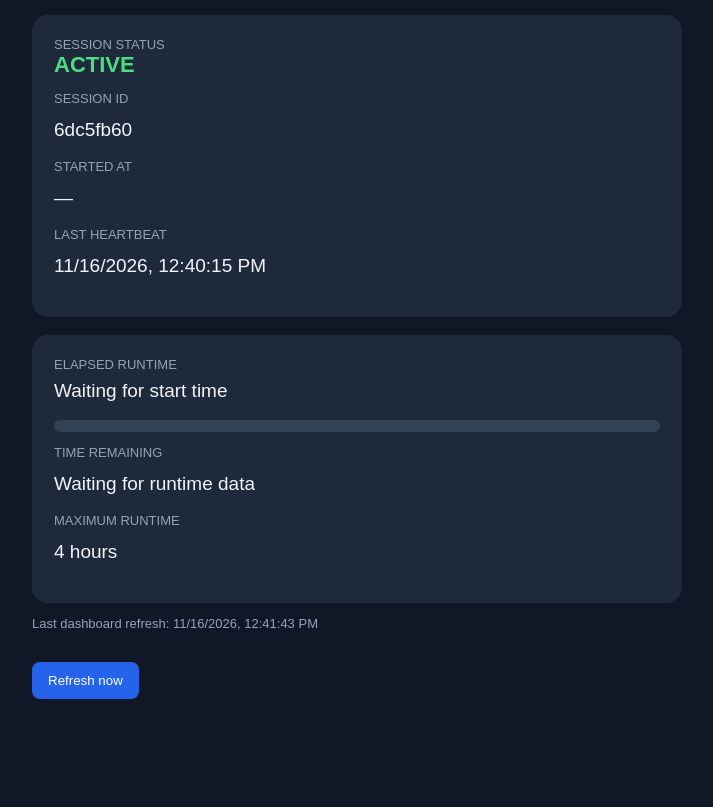
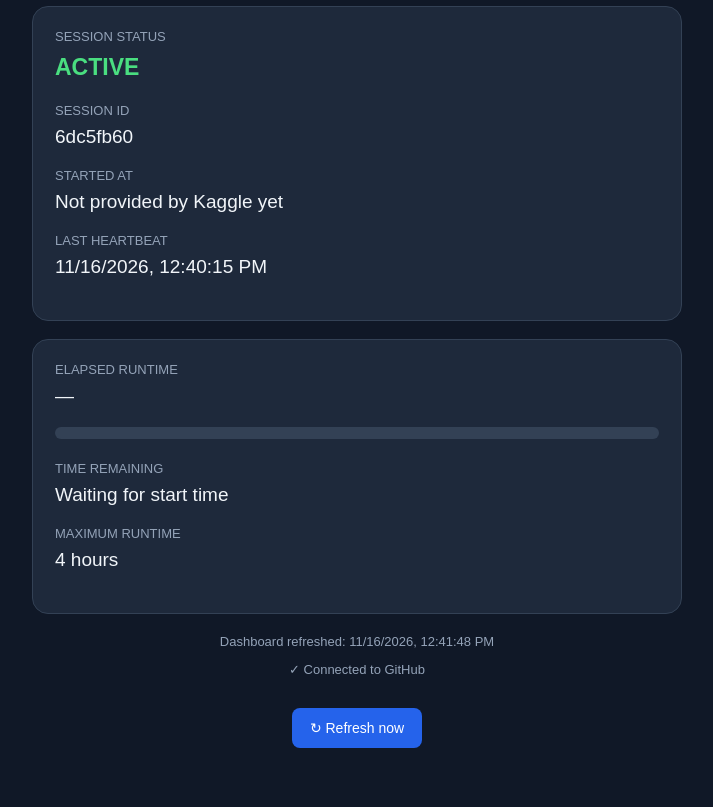
Before and after one commit to ganeshjunjuru09-cmd/kaggle-gpu-auto-stopper, a plain HTML site: page index.html in a window 1280 px wide. Shown: the part 130-937 px from the top of the page, without its empty margins (283-996 px from the left). Before the commit the page ends 893 px from the top, so only its background shows below. Drawn offline with Linux system fonts and the light colour scheme.

Commit message:
Update index.html

```diff
--- a/index.html
+++ b/index.html
@@ -4,150 +4,319 @@
 <head>
 <meta charset="UTF-8">
 <meta name="viewport" content="width=device-width, initial-scale=1">
+<meta name="theme-color" content="#101827">
 <title>Kaggle GPU Runtime Monitor</title>
+
 <style>
 *{box-sizing:border-box}
-body{margin:0;background:#101827;color:#f1f5f9;font-family:Arial,sans-serif;padding:24px}
-main{max-width:650px;margin:40px auto}
-h1{font-size:26px}
-.card{background:#1e293b;padding:22px;border-radius:16px;margin-top:18px}
-.status{font-size:22px;font-weight:bold}
-.green{color:#4ade80}.red{color:#fb7185}.yellow{color:#facc15}
-.muted{color:#94a3b8;font-size:13px}
-.value{font-size:19px;margin:8px 0 18px;overflow-wrap:anywhere}
-.track{height:12px;background:#334155;border-radius:20px;overflow:hidden}
-.bar{height:100%;width:0;background:#38bdf8;transition:width .3s}
-button{background:#2563eb;color:white;border:0;padding:11px 16px;border-radius:8px;margin-top:18px;cursor:pointer}
+
+body{
+ margin:0;
+ padding:24px;
+ background:#101827;
+ color:#f1f5f9;
+ font-family:Arial,sans-serif;
+}
+
+main{
+ max-width:650px;
+ margin:35px auto;
+}
+
+h1{
+ font-size:26px;
+ margin-bottom:8px;
+}
+
+.card{
+ background:#1e293b;
+ padding:22px;
+ border-radius:16px;
+ margin-top:18px;
+ border:1px solid #334155;
+}
+
+.muted{
+ color:#94a3b8;
+ font-size:13px;
+}
+
+.status{
+ font-size:23px;
+ font-weight:bold;
+ margin:10px 0 22px;
+}
+
+.green{color:#4ade80}
+.red{color:#fb7185}
+.yellow{color:#facc15}
+
+.value{
+ font-size:19px;
+ margin:8px 0 20px;
+ overflow-wrap:anywhere;
+}
+
+.track{
+ height:12px;
+ background:#334155;
+ border-radius:20px;
+ overflow:hidden;
+}
+
+.bar{
+ height:100%;
+ width:0%;
+ background:#38bdf8;
+ transition:width .5s;
+}
+
+button{
+ background:#2563eb;
+ color:white;
+ border:0;
+ padding:12px 18px;
+ border-radius:8px;
+ margin-top:18px;
+ cursor:pointer;
+ font-size:14px;
+}
+
 button:hover{background:#1d4ed8}
+
+.error{
+ color:#fb7185;
+}
+
+.footer{
+ margin-top:20px;
+ text-align:center;
+}
+
 </style>
 </head>
+
 <body>
 <main>
+
 <h1>⚡ Kaggle GPU Runtime Monitor</h1>
-<p class="muted">External dashboard · Automatically refreshes every 10 seconds</p>
+<p class="muted">
+ External dashboard · Automatically refreshes every 10 seconds
+</p>
 
 <div class="card">
+
  <div class="muted">SESSION STATUS</div>
- <div id="status" class="status yellow">Loading...</div>
+ <div id="status" class="status yellow">Connecting...</div>
 
- <p class="muted">SESSION ID</p>
+ <div class="muted">SESSION ID</div>
  <div id="session" class="value">—</div>
 
- <p class="muted">STARTED AT</p>
+ <div class="muted">STARTED AT</div>
  <div id="started" class="value">—</div>
 
- <p class="muted">LAST HEARTBEAT</p>
+ <div class="muted">LAST HEARTBEAT</div>
  <div id="heartbeat" class="value">—</div>
+
 </div>
 
 <div class="card">
+
  <div class="muted">ELAPSED RUNTIME</div>
  <div id="elapsed" class="value">—</div>
 
- <div class="track"><div id="bar" class="bar"></div></div>
+ <div class="track">
+  <div id="bar" class="bar"></div>
+ </div>
 
- <p class="muted">TIME REMAINING</p>
+ <div class="muted" style="margin-top:22px">
+  TIME REMAINING
+ </div>
  <div id="remaining" class="value">—</div>
 
- <p class="muted">MAXIMUM RUNTIME</p>
+ <div class="muted">MAXIMUM RUNTIME</div>
  <div id="maximum" class="value">4 hours</div>
+
+ <div id="limitWarning" class="muted"></div>
+
 </div>
 
-<p id="updated" class="muted">Waiting for data...</p>
-<button onclick="loadStatus()">Refresh now</button>
+<div class="footer">
+ <p id="updated" class="muted">Waiting for Kaggle data...</p>
+ <p id="connection" class="muted">Connecting to GitHub...</p>
+ <button onclick="loadStatus()">↻ Refresh now</button>
+</div>
+
 </main>
 
 <script>
+
+const STATUS_URL="./status.json";
+
+let sessionStart=null;
+let lastData=null;
+
 function duration(seconds){
+
  if(!Number.isFinite(seconds)) return "—";
+
  seconds=Math.max(0,Math.floor(seconds));
+
  const h=Math.floor(seconds/3600);
  const m=Math.floor((seconds%3600)/60);
  const s=seconds%60;
+
  return `${h}h ${m}m ${s}s`;
 }
 
 function parseTime(value){
- if(!value) return NaN;
- const timestamp=Date.parse(value);
- return Number.isFinite(timestamp)?timestamp:NaN;
+
+ if(!value) return null;
+
+ const time=Date.parse(value);
+
+ return Number.isFinite(time)?time:null;
 }
 
-async function loadStatus(){
- try{
-  const response=await fetch("./status.json?t="+Date.now(),{
-   cache:"no-store"
-  });
+function show(id,value){
 
-  if(!response.ok) throw new Error("Status file unavailable");
+ document.getElementById(id).textContent=value;
+}
 
-  const d=await response.json();
+function render(){
 
-  const state=String(d.status||"").trim().toLowerCase();
+ if(!lastData) return;
+
+ const d=lastData;
+
+ const state=String(d.status||"unknown")
+  .trim()
+  .toLowerCase();
+
  const active=["active","running"].includes(state);
+
+ const status=document.getElementById("status");
+
+ status.textContent=d.status||"Unknown";
+
+ status.className="status "+
+  (active?"green":state==="unknown"?"yellow":"red");
+
+ show("session",d.session_id||"No active session");
+
+ const start=parseTime(d.started_at||d.started);
+
+ if(start){
+  sessionStart=start;
+  show("started",new Date(start).toLocaleString());
+ }else{
+  show("started","Not provided by Kaggle yet");
+ }
+
+ const heartbeat=d.last_heartbeat||d.last_updated;
+
+ show(
+  "heartbeat",
+  heartbeat?new Date(heartbeat).toLocaleString():"Not available"
+ );
 
  const maxHours=Number(d.maximum_runtime_hours)||4;
  const maxSeconds=maxHours*3600;
 
-  // Support started_at or started
-  const startTime=parseTime(d.started_at||d.started);
-
-  // Calculate elapsed time using start time if available
  let elapsed=Number(d.elapsed_seconds);
 
-  if(!Number.isFinite(elapsed) && Number.isFinite(startTime)){
-   elapsed=Math.max(0,(Date.now()-startTime)/1000);
+ if(!Number.isFinite(elapsed)){
+  if(sessionStart){
+   elapsed=Math.max(0,(Date.now()-sessionStart)/1000);
+  }else{
+   elapsed=NaN;
+  }
  }
 
-  // Calculate remaining time
  let remaining=Number(d.remaining_seconds);
 
-  if(!Number.isFinite(remaining) && Number.isFinite(elapsed)){
+ if(!Number.isFinite(remaining)&&Number.isFinite(elapsed)){
   remaining=Math.max(0,maxSeconds-elapsed);
  }
 
-  // Display status
-  const statusElement=document.getElementById("status");
-  statusElement.textContent=d.status||"Unknown";
-  statusElement.className="status "+(active?"green":"red");
+ show("elapsed",duration(elapsed));
 
-  document.getElementById("session").textContent=
-   d.session_id||"No active session";
+ show(
+  "remaining",
+  Number.isFinite(remaining)?duration(remaining):"Waiting for start time"
+ );
 
-  document.getElementById("started").textContent=
-   Number.isFinite(startTime)?new Date(startTime).toLocaleString():"—";
+ show("maximum",maxHours+" hours");
 
-  const heartbeat=d.last_heartbeat||d.last_updated;
-
-  document.getElementById("heartbeat").textContent=
-   heartbeat?new Date(heartbeat).toLocaleString():"—";
-
-  document.getElementById("elapsed").textContent=
-   Number.isFinite(elapsed)?duration(elapsed):"Waiting for start time";
-
-  document.getElementById("remaining").textContent=
-   Number.isFinite(remaining)?duration(remaining):"Waiting for runtime data";
-
-  document.getElementById("maximum").textContent=maxHours+" hours";
-
-  const pct=Number.isFinite(elapsed)
+ const percentage=Number.isFinite(elapsed)
   ?Math.min(100,Math.max(0,elapsed/maxSeconds*100))
   :0;
 
-  document.getElementById("bar").style.width=pct+"%";
+ document.getElementById("bar").style.width=percentage+"%";
 
-  document.getElementById("updated").textContent=
-   "Last dashboard refresh: "+new Date().toLocaleString();
+ const warning=document.getElementById("limitWarning");
 
- }catch(e){
-  document.getElementById("status").textContent="Waiting for Kaggle data";
+ if(active&&Number.isFinite(remaining)&&remaining<=0){
+  warning.textContent="⚠️ Maximum runtime reached";
+  warning.className="red";
+ }else if(active&&Number.isFinite(remaining)&&remaining<=1800){
+  warning.textContent="⚠️ Less than 30 minutes remaining";
+  warning.className="yellow";
+ }else{
+  warning.textContent="";
+  warning.className="muted";
+ }
+
+ show("updated","Dashboard refreshed: "+new Date().toLocaleString());
+}
+
+async function loadStatus(){
+
+ const connection=document.getElementById("connection");
+
+ try{
+
+  const response=await fetch(
+   STATUS_URL+"?t="+Date.now(),
+   {cache:"no-store"}
+  );
+
+  if(!response.ok){
+   throw new Error("HTTP "+response.status);
+  }
+
+  const data=await response.json();
+
+  if(!data||typeof data!=="object"){
+   throw new Error("Invalid status data");
+  }
+
+  lastData=data;
+
+  render();
+
+  connection.textContent="✓ Connected to GitHub";
+  connection.className="muted";
+
+ }catch(error){
+
+  connection.textContent="Connection error: "+error.message;
+  connection.className="error";
+
+  if(!lastData){
+   show("status","Waiting for Kaggle data");
    document.getElementById("status").className="status yellow";
-  document.getElementById("updated").textContent=e.message;
+  }
+
  }
 }
 
 loadStatus();
+
 setInterval(loadStatus,10000);
+
+setInterval(render,1000);
+
 </script>
 </body>
 </html>
```
Lines whose indentation alone changed are shown as unchanged.
